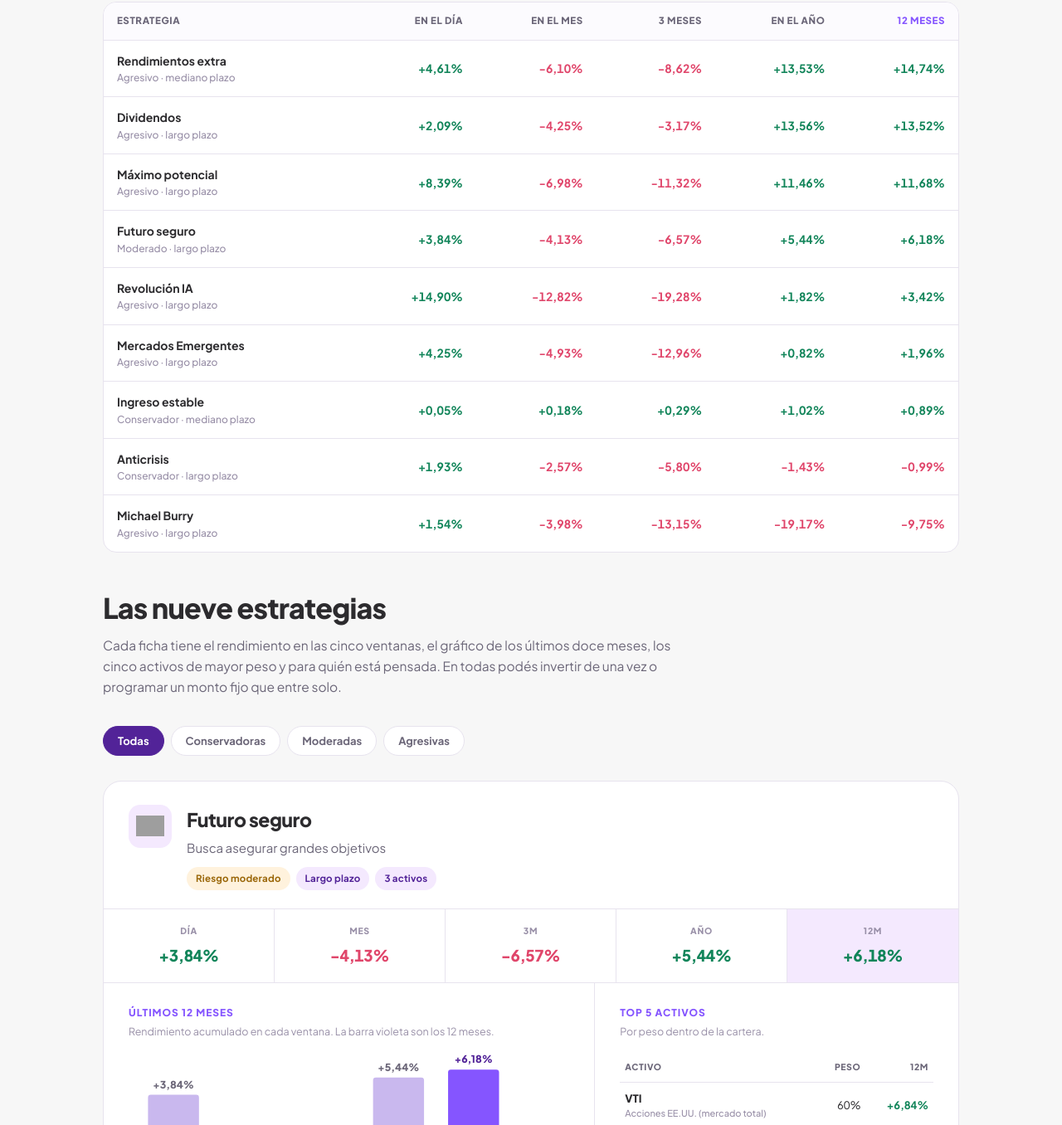
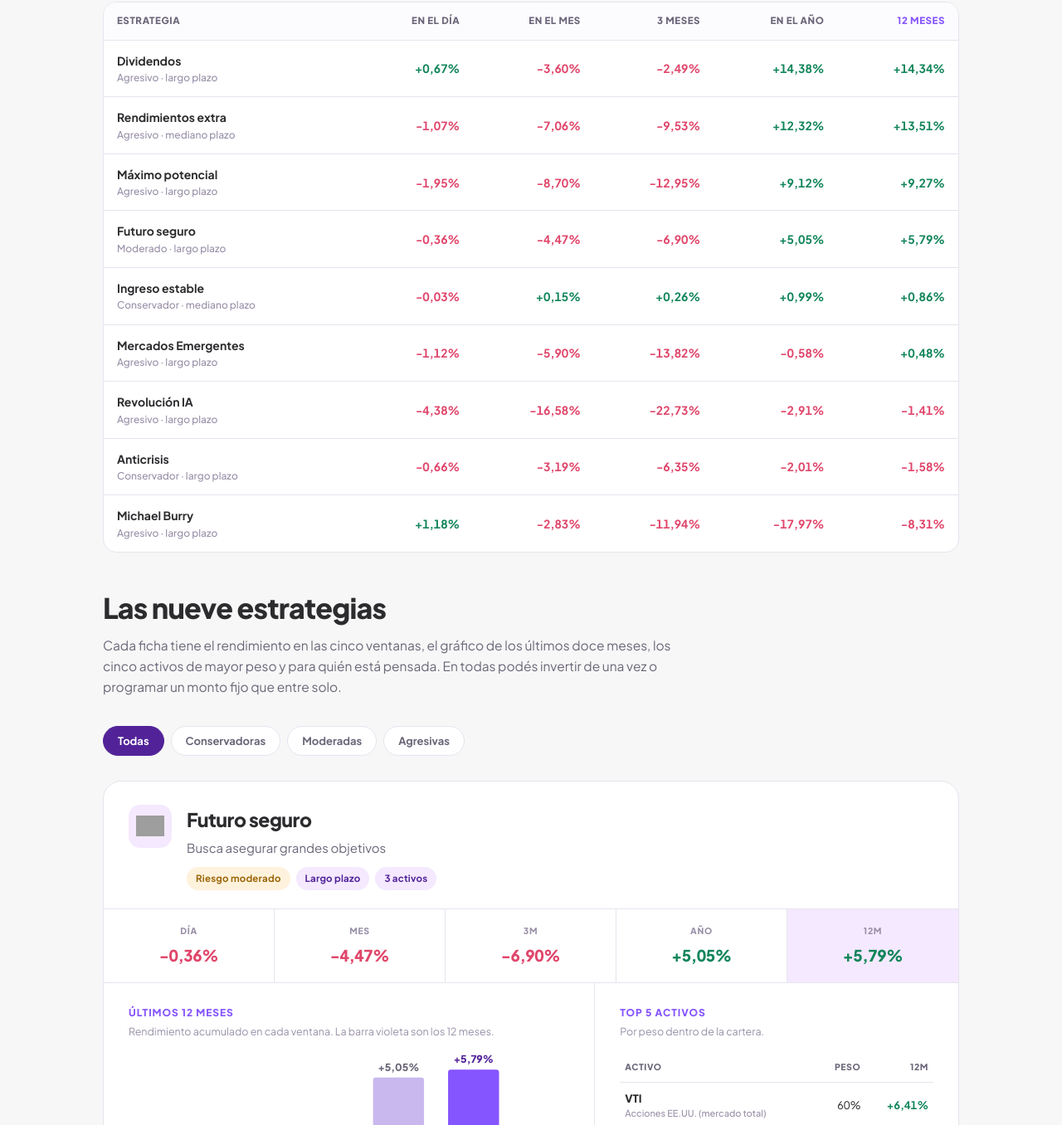
Before and after one commit to barriosuna/Rendimientos-carteras-2, a plain HTML site: page public/index.html in a window 1280 px wide. Shown: the part 1444-2800 px from the top of the page at 83% size. Drawn offline with Linux system fonts and the light colour scheme; grey boxes are pictures that could not be loaded.

Commit message:
landing: rendimientos al 24/11/2026 [skip ci]

```diff
--- a/public/index.html
+++ b/public/index.html
@@ -267,7 +267,7 @@ footer{padding:0 0 60px}
       </div>
     </div>
     <div class="barras" id="barras"></div>
-    <p class="termo-pie">Rendimiento total en dólares, punto a punto, con dividendos reinvertidos. Cierre del lunes 23 de noviembre de 2026.</p>
+    <p class="termo-pie">Rendimiento total en dólares, punto a punto, con dividendos reinvertidos. Cierre del martes 24 de noviembre de 2026.</p>
   </div>
 </section>
 
@@ -336,24 +336,24 @@ const ESTRATEGIAS = [
   "riesgoKey": "moderate",
   "plazo": "Largo plazo",
   "ret": [
-   3.84,
-   -4.13,
-   -6.57,
-   5.44,
-   6.18
+   -0.36,
+   -4.47,
+   -6.9,
+   5.05,
+   5.79
   ],
   "activos": [
    {
     "t": "VTI",
     "peso": 60.0,
     "nombre": "Acciones EE.UU. (mercado total)",
-    "r12m": 6.84
+    "r12m": 6.41
    },
    {
     "t": "VXUS",
     "peso": 30.0,
     "nombre": "Acciones fuera de EE.UU.",
-    "r12m": 7.12
+    "r12m": 6.69
    },
    {
     "t": "BND",
@@ -379,42 +379,42 @@ const ESTRATEGIAS = [
   "riesgoKey": "aggressive",
   "plazo": "Largo plazo",
   "ret": [
-   8.39,
-   -6.98,
-   -11.32,
-   11.46,
-   11.68
+   -1.95,
+   -8.7,
+   -12.95,
+   9.12,
+   9.27
   ],
   "activos": [
    {
     "t": "QQQ",
     "peso": 30.0,
     "nombre": "Nasdaq 100",
-    "r12m": 5.63
+    "r12m": 3.53
    },
    {
     "t": "SMH",
     "peso": 25.0,
     "nombre": "Semiconductores",
-    "r12m": 31.04
+    "r12m": 21.52
    },
    {
     "t": "VUG",
     "peso": 20.0,
     "nombre": "Acciones de crecimiento",
-    "r12m": -0.75
+    "r12m": -2.08
    },
    {
     "t": "IWO",
     "peso": 15.0,
     "nombre": "Small caps de crecimiento",
-    "r12m": 2.51
+    "r12m": 3.03
    },
    {
     "t": "XBI",
     "peso": 10.0,
     "nombre": "Biotecnología",
-    "r12m": 20.0
+    "r12m": 27.88
    }
   ],
   "totalActivos": 5,
@@ -433,36 +433,36 @@ const ESTRATEGIAS = [
   "riesgoKey": "aggressive",
   "plazo": "Mediano plazo",
   "ret": [
-   4.61,
-   -6.1,
-   -8.62,
-   13.53,
-   14.74
+   -1.07,
+   -7.06,
+   -9.53,
+   12.32,
+   13.51
   ],
   "activos": [
    {
     "t": "VB",
     "peso": 25.0,
     "nombre": "Small caps EE.UU.",
-    "r12m": 9.49
+    "r12m": 9.68
    },
    {
     "t": "MTUM",
     "peso": 25.0,
     "nombre": "Factor momentum",
-    "r12m": 2.89
+    "r12m": -0.41
    },
    {
     "t": "QUAL",
     "peso": 25.0,
     "nombre": "Factor calidad",
-    "r12m": 9.76
+    "r12m": 10.17
    },
    {
     "t": "VLUE",
     "peso": 25.0,
     "nombre": "Factor valor",
-    "r12m": 36.81
+    "r12m": 34.61
    }
   ],
   "totalActivos": 4,
@@ -486,42 +486,42 @@ const ESTRATEGIAS = [
   "riesgoKey": "aggressive",
   "plazo": "Largo plazo",
   "ret": [
-   14.9,
-   -12.82,
-   -19.28,
-   1.82,
-   3.42
+   -4.38,
+   -16.58,
+   -22.73,
+   -2.91,
+   -1.41
   ],
   "activos": [
    {
     "t": "NVDA",
     "peso": 25.0,
     "nombre": "Nvidia",
-    "r12m": -6.53
+    "r12m": -12.0
    },
    {
     "t": "CHAT",
     "peso": 25.0,
     "nombre": "Inteligencia artificial (temático)",
-    "r12m": 14.29
+    "r12m": 8.68
    },
    {
     "t": "SMH",
     "peso": 20.0,
     "nombre": "Semiconductores",
-    "r12m": 31.04
+    "r12m": 21.52
    },
    {
     "t": "IGV",
     "peso": 20.0,
     "nombre": "Software",
-    "r12m": -8.47
+    "r12m": -8.38
    },
    {
     "t": "VST",
     "peso": 10.0,
     "nombre": "Vistra (energía eléctrica)",
-    "r12m": -30.34
+    "r12m": -32.11
    }
   ],
   "totalActivos": 5,
@@ -540,18 +540,18 @@ const ESTRATEGIAS = [
   "riesgoKey": "conservative",
   "plazo": "Mediano plazo",
   "ret": [
-   0.05,
-   0.18,
-   0.29,
-   1.02,
-   0.89
+   -0.03,
+   0.15,
+   0.26,
+   0.99,
+   0.86
   ],
   "activos": [
    {
     "t": "SGOV",
     "peso": 40.0,
     "nombre": "Letras del Tesoro (0-3 meses)",
-    "r12m": 3.67
+    "r12m": 3.69
    },
    {
     "t": "SHY",
@@ -563,7 +563,7 @@ const ESTRATEGIAS = [
     "t": "LQD",
     "peso": 20.0,
     "nombre": "Corporativos grado de inversión",
-    "r12m": -2.64
+    "r12m": -2.78
    },
    {
     "t": "IEF",
@@ -575,7 +575,7 @@ const ESTRATEGIAS = [
     "t": "TLT",
     "peso": 5.0,
     "nombre": "Tesoro EE.UU. +20 años",
-    "r12m": -5.19
+    "r12m": -5.42
    }
   ],
   "totalActivos": 5,
@@ -593,30 +593,30 @@ const ESTRATEGIAS = [
   "riesgoKey": "aggressive",
   "plazo": "Largo plazo",
   "ret": [
-   1.54,
-   -3.98,
-   -13.15,
-   -19.17,
-   -9.75
+   1.18,
+   -2.83,
+   -11.94,
+   -17.97,
+   -8.31
   ],
   "activos": [
    {
     "t": "MOH",
     "peso": 43.49,
     "nombre": "Molina Healthcare",
-    "r12m": 33.03
+    "r12m": 36.11
    },
    {
     "t": "LULU",
     "peso": 32.35,
     "nombre": "Lululemon",
-    "r12m": -43.19
+    "r12m": -42.42
    },
    {
     "t": "SLM",
     "peso": 24.16,
     "nombre": "SLM Corporation",
-    "r12m": -41.98
+    "r12m": -42.61
    }
   ],
   "totalActivos": 3,
@@ -637,42 +637,42 @@ const ESTRATEGIAS = [
   "riesgoKey": "aggressive",
   "plazo": "Largo plazo",
   "ret": [
-   4.25,
-   -4.93,
-   -12.96,
-   0.82,
-   1.96
+   -1.12,
+   -5.9,
+   -13.82,
+   -0.58,
+   0.48
   ],
   "activos": [
    {
     "t": "MCHI",
     "peso": 25.0,
     "nombre": "Acciones de China",
-    "r12m": -22.91
+    "r12m": -23.65
    },
    {
     "t": "INDA",
     "peso": 18.0,
     "nombre": "Acciones de India",
-    "r12m": -4.7
+    "r12m": -3.6
    },
    {
     "t": "EWZ",
     "peso": 15.0,
     "nombre": "Acciones de Brasil",
-    "r12m": -9.1
+    "r12m": -8.91
    },
    {
     "t": "EWT",
     "peso": 12.0,
     "nombre": "Acciones de Taiwán",
-    "r12m": 43.02
+    "r12m": 37.09
    },
    {
     "t": "EWY",
     "peso": 10.0,
     "nombre": "Acciones de Corea del Sur",
-    "r12m": 52.71
+    "r12m": 47.06
    }
   ],
   "totalActivos": 8,
@@ -693,42 +693,42 @@ const ESTRATEGIAS = [
   "riesgoKey": "aggressive",
   "plazo": "Largo plazo",
   "ret": [
-   2.09,
-   -4.25,
-   -3.17,
-   13.56,
-   13.52
+   0.67,
+   -3.6,
+   -2.49,
+   14.38,
+   14.34
   ],
   "activos": [
    {
     "t": "SCHD",
     "peso": 25.0,
     "nombre": "Dividendos de calidad",
-    "r12m": 29.02
+    "r12m": 30.89
    },
    {
     "t": "VIG",
     "peso": 25.0,
     "nombre": "Dividendos crecientes",
-    "r12m": 9.91
+    "r12m": 10.49
    },
    {
     "t": "DGRO",
     "peso": 20.0,
     "nombre": "Crecimiento de dividendos",
-    "r12m": 14.61
+    "r12m": 15.6
    },
    {
     "t": "IDVO",
     "peso": 15.0,
     "nombre": "Dividendos internacionales + opciones",
-    "r12m": 1.02
+    "r12m": 0.36
    },
    {
     "t": "DIVO",
     "peso": 15.0,
     "nombre": "Dividendos + covered calls",
-    "r12m": 4.74
+    "r12m": 5.44
    }
   ],
   "totalActivos": 5,
@@ -748,30 +748,30 @@ const ESTRATEGIAS = [
   "riesgoKey": "conservative",
   "plazo": "Largo plazo",
   "ret": [
-   1.93,
-   -2.57,
-   -5.8,
-   -1.43,
-   -0.99
+   -0.66,
+   -3.19,
+   -6.35,
+   -2.01,
+   -1.58
   ],
   "activos": [
    {
     "t": "VTI",
     "peso": 25.0,
     "nombre": "Acciones EE.UU. (mercado total)",
-    "r12m": 6.84
+    "r12m": 6.41
    },
    {
     "t": "GLD",
     "peso": 25.0,
     "nombre": "Oro físico",
-    "r12m": -14.14
+    "r12m": -16.1
    },
    {
     "t": "SGOV",
     "peso": 25.0,
     "nombre": "Letras del Tesoro (0-3 meses)",
-    "r12m": 3.67
+    "r12m": 3.69
    },
    {
     "t": "BND",
@@ -783,7 +783,7 @@ const ESTRATEGIAS = [
     "t": "BNDX",
     "peso": 10.0,
     "nombre": "Bonos globales cubiertos",
-    "r12m": 0.16
+    "r12m": 0.18
    }
   ],
   "totalActivos": 5,
```
Also changed, not shown: public/api/estrategias.json (+1 -1 lines), public/api/sp500.json (+1 -1 lines).
